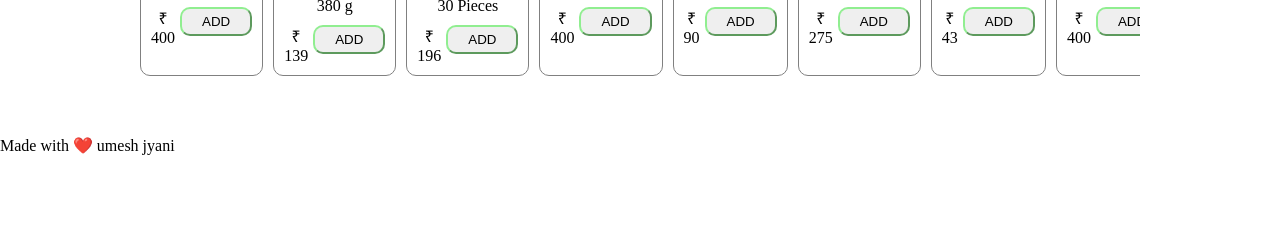
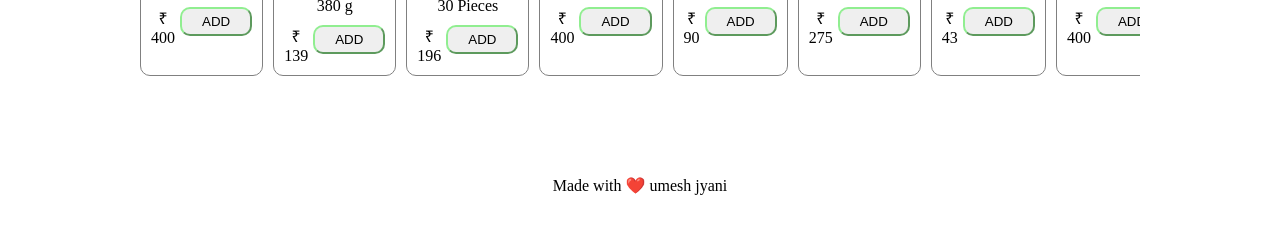
Before and after one commit to Umeshjyani/Blinkit, a plain HTML site: page index.html in a window 1280 px wide. Shown: the part 513-746 px from the top of the page. Drawn offline with Linux system fonts and the light colour scheme.

Commit message:
Update style.css

```diff
--- a/assets/css/style.css
+++ b/assets/css/style.css
@@ -101,3 +101,8 @@
 .paddingb{
     padding-bottom: 50px;
 }
+/* --------footer----- */
+.footer{
+    padding: 40px 40px 100px 40px;
+    text-align: center;
+}
```
